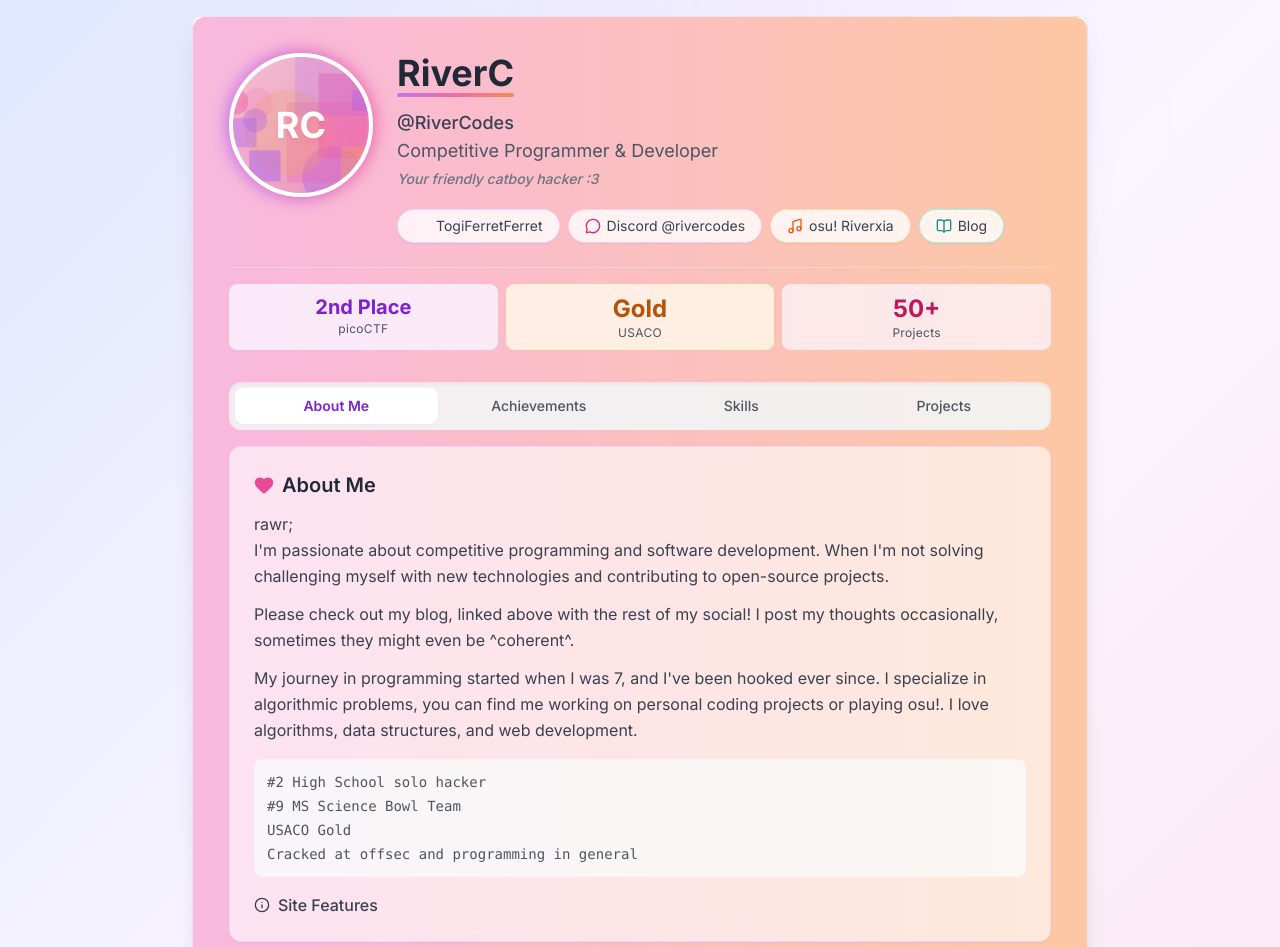
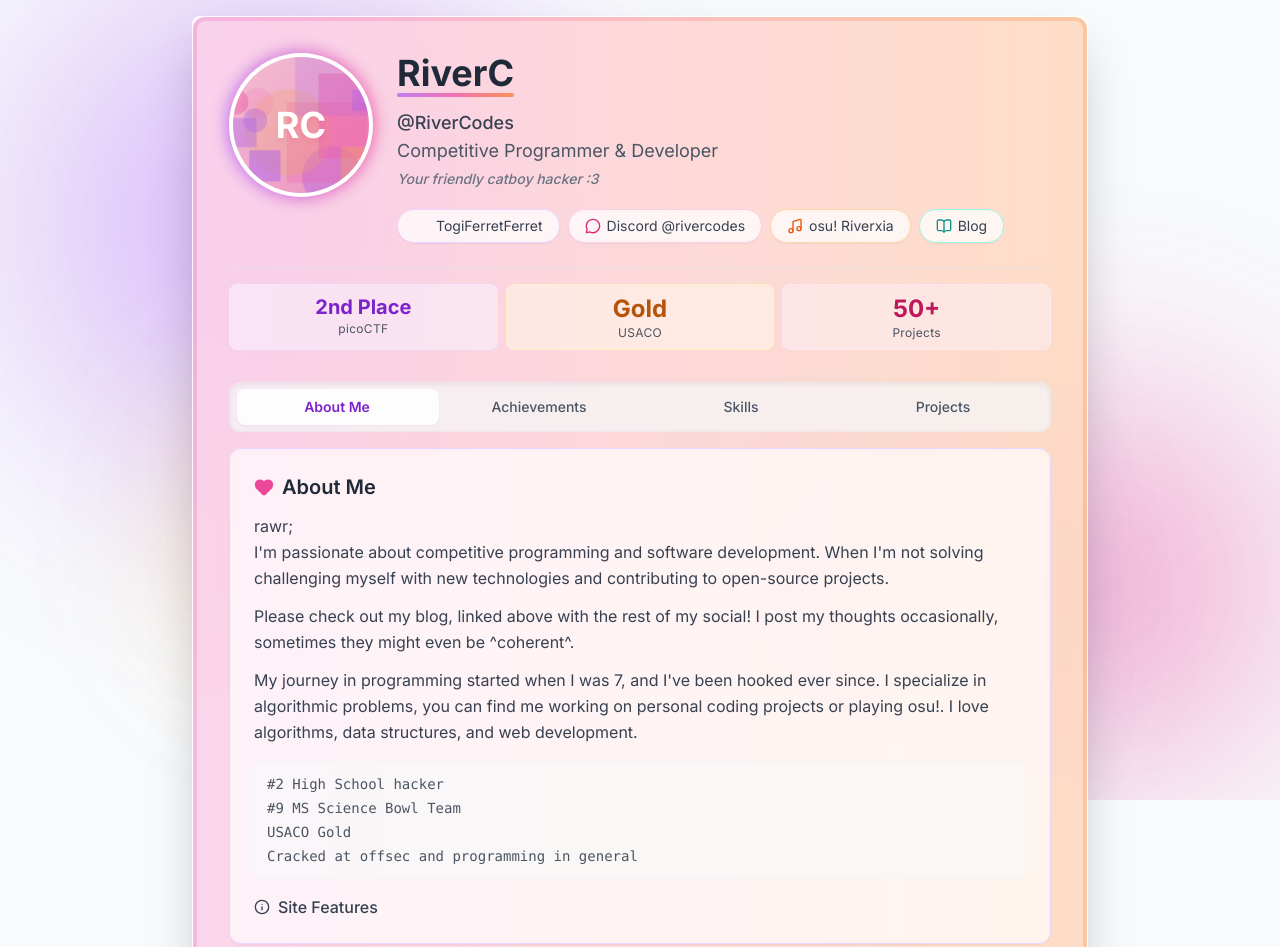
Before and after one commit to TogiFerretFerret/Profile-Website, a plain HTML site: page index.html in a window 1280 px wide. Shown: the top 947 px of the page. Drawn offline with nearby package versions, Linux system fonts and the light colour scheme.

Commit message:
Site Update

```diff
--- a/index.html
+++ b/index.html
@@ -17,10 +17,72 @@
         }
         body {
             font-family: 'Inter', sans-serif;
-            background-color: #f3f4f6;
+            background-color: #f8fafc; /* Very light slate base */
         }
 
-        /* Gradient Animation */
+        /* --- LIQUID BACKGROUND ANIMATIONS --- */
+        @keyframes drift-1 {
+            0% { transform: translate(0, 0) scale(1); }
+            33% { transform: translate(50px, -50px) scale(1.1); }
+            66% { transform: translate(-20px, 20px) scale(0.9); }
+            100% { transform: translate(0, 0) scale(1); }
+        }
+        @keyframes drift-2 {
+            0% { transform: translate(0, 0) rotate(0deg); }
+            50% { transform: translate(-50px, 50px) rotate(180deg); }
+            100% { transform: translate(0, 0) rotate(360deg); }
+        }
+        @keyframes drift-3 {
+            0% { transform: translate(0, 0) scale(1); }
+            50% { transform: translate(100px, 50px) scale(1.2); }
+            100% { transform: translate(0, 0) scale(1); }
+        }
+
+        .liquid-shape {
+            position: absolute;
+            filter: blur(80px);
+            opacity: 0.6;
+            animation-timing-function: ease-in-out;
+            animation-iteration-count: infinite;
+        }
+
+        .shape-1 {
+            top: -10%;
+            left: -10%;
+            width: 700px;
+            height: 700px;
+            background: radial-gradient(circle, rgba(168,85,247,0.8) 0%, rgba(192,132,252,0) 70%); /* Purple */
+            animation: drift-1 20s infinite;
+        }
+
+        .shape-2 {
+            bottom: -10%;
+            right: -10%;
+            width: 600px;
+            height: 600px;
+            background: radial-gradient(circle, rgba(236,72,153,0.8) 0%, rgba(244,114,182,0) 70%); /* Pink */
+            animation: drift-2 25s infinite reverse;
+        }
+
+        .shape-3 {
+            top: 40%;
+            left: 40%;
+            width: 500px;
+            height: 500px;
+            background: radial-gradient(circle, rgba(59,130,246,0.6) 0%, rgba(96,165,250,0) 70%); /* Blue */
+            animation: drift-3 30s infinite alternate;
+        }
+
+        .shape-4 {
+            bottom: 10%;
+            left: 10%;
+            width: 400px;
+            height: 400px;
+            background: radial-gradient(circle, rgba(245,158,11,0.6) 0%, rgba(251,191,36,0) 70%); /* Amber */
+            animation: drift-1 28s infinite reverse;
+        }
+
+        /* Gradient Animation for Border */
         @keyframes gradient-x {
             0%, 100% { background-position: 0% 50%; }
             50% { background-position: 100% 50%; }
@@ -29,20 +91,6 @@
             animation: gradient-x 15s ease infinite;
             background-size: 200% 200%;
         }
-
-        /* Blob Animation */
-        @keyframes float {
-            0% { transform: translate(0px, 0px) scale(1); }
-            33% { transform: translate(30px, -50px) scale(1.1); }
-            66% { transform: translate(-20px, 20px) scale(0.9); }
-            100% { transform: translate(0px, 0px) scale(1); }
-        }
-        .animate-blob {
-            animation: float 10s infinite ease-in-out;
-            opacity: 0.1;
-        }
-        .delay-2000 { animation-delay: 2s; }
-        .delay-4000 { animation-delay: 4s; }
 
         /* Hide scrollbar */
         .no-scrollbar::-webkit-scrollbar { display: none; }
@@ -84,26 +132,28 @@
         }
     </script>
 </head>
-<body class="min-h-screen w-full flex items-center justify-center p-4 bg-gradient-to-br from-indigo-100 via-purple-50 to-pink-100 relative overflow-x-hidden text-gray-900">
+<body class="min-h-screen w-full flex items-center justify-center p-4 relative overflow-x-hidden text-gray-900">
 
-    <!-- Background Animated Blobs -->
-    <div class="fixed inset-0 overflow-hidden pointer-events-none">
-        <div class="absolute top-0 left-1/4 w-96 h-96 bg-purple-200 rounded-full mix-blend-multiply filter blur-3xl animate-blob"></div>
-        <div class="absolute top-0 right-1/4 w-96 h-96 bg-pink-200 rounded-full mix-blend-multiply filter blur-3xl animate-blob delay-2000"></div>
-        <div class="absolute -bottom-32 left-1/3 w-96 h-96 bg-indigo-200 rounded-full mix-blend-multiply filter blur-3xl animate-blob delay-4000"></div>
+    <!-- New Liquid Background -->
+    <div class="fixed inset-0 overflow-hidden pointer-events-none z-0">
+        <div class="liquid-shape shape-1"></div>
+        <div class="liquid-shape shape-2"></div>
+        <div class="liquid-shape shape-3"></div>
+        <div class="liquid-shape shape-4"></div>
     </div>
 
     <!-- Main Card Container -->
-    <div class="relative w-full max-w-4xl bg-white rounded-lg shadow-xl border border-gray-200 overflow-hidden z-10">
+    <!-- Added bg-white/70 and backdrop-blur-xl for the frosted glass effect -->
+    <div class="relative w-full max-w-4xl bg-white/70 backdrop-blur-xl rounded-lg shadow-2xl border border-white/50 overflow-hidden z-10">
 
-        <!-- The Pretty Gradient Background -->
-        <div class="absolute inset-0 p-[1px] rounded-xl overflow-hidden">
+        <!-- The Pretty Gradient Border -->
+        <div class="absolute inset-0 p-[1px] rounded-xl overflow-hidden pointer-events-none">
             <div class="absolute inset-0 bg-gradient-to-r from-purple-400 via-pink-400 to-orange-400 opacity-50 animate-gradient-x"></div>
         </div>
 
         <!-- Inner Content -->
         <div class="relative p-1">
-            <div class="relative z-10 p-5 md:p-8">
+            <div class="relative z-10 p-5 md:p-8 bg-white/40 rounded-lg">
 
                 <!-- Profile Header -->
                 <div class="flex flex-col md:flex-row gap-6 items-center md:items-start">
@@ -111,7 +161,7 @@
                     <!-- Programmatic Abstract Avatar -->
                     <div class="relative group shrink-0">
                         <div class="absolute -inset-0.5 bg-gradient-to-r from-purple-500 to-pink-500 rounded-full opacity-75 group-hover:opacity-100 blur transition duration-300"></div>
-                        <div class="relative h-28 w-28 md:h-36 md:w-36 rounded-full border-4 border-white overflow-hidden transition-transform duration-300 group-hover:scale-105 bg-white flex items-center justify-center">
+                        <div class="relative h-28 w-28 md:h-36 md:w-36 rounded-full border-4 border-white/80 overflow-hidden transition-transform duration-300 group-hover:scale-105 bg-white flex items-center justify-center">
                             <canvas id="avatarCanvas" width="144" height="144" class="h-full w-full object-cover"></canvas>
                             <span class="absolute inset-0 flex items-center justify-center text-4xl font-bold text-white mix-blend-overlay drop-shadow-md">RC</span>
                         </div>
@@ -132,19 +182,19 @@
 
                         <!-- Social Links -->
                         <div class="flex flex-wrap justify-center md:justify-start gap-2 pt-3">
-                            <a href="https://github.com/TogiFerretFerret" target="_blank" class="inline-flex items-center gap-1.5 px-4 py-1.5 rounded-full border border-purple-200 bg-white/80 hover:bg-white hover:text-purple-700 transition-all duration-300 hover:scale-105 text-gray-700 text-sm shadow-sm">
+                            <a href="https://github.com/TogiFerretFerret" target="_blank" class="inline-flex items-center gap-1.5 px-4 py-1.5 rounded-full border border-purple-200 bg-white/60 hover:bg-white hover:text-purple-700 transition-all duration-300 hover:scale-105 text-gray-700 text-sm shadow-sm backdrop-blur-sm">
                                 <i data-lucide="github" class="w-4 h-4 text-purple-600"></i>
                                 <span>TogiFerretFerret</span>
                             </a>
-                            <a href="#" class="inline-flex items-center gap-1.5 px-4 py-1.5 rounded-full border border-pink-200 bg-white/80 hover:bg-white hover:text-pink-700 transition-all duration-300 hover:scale-105 text-gray-700 text-sm shadow-sm">
+                            <a href="#" class="inline-flex items-center gap-1.5 px-4 py-1.5 rounded-full border border-pink-200 bg-white/60 hover:bg-white hover:text-pink-700 transition-all duration-300 hover:scale-105 text-gray-700 text-sm shadow-sm backdrop-blur-sm">
                                 <i data-lucide="message-circle" class="w-4 h-4 text-pink-600"></i>
                                 <span>Discord @rivercodes</span>
                             </a>
-                            <a href="https://osu.ppy.sh/users/34415790" target="_blank" class="inline-flex items-center gap-1.5 px-4 py-1.5 rounded-full border border-orange-200 bg-white/80 hover:bg-white hover:text-orange-700 transition-all duration-300 hover:scale-105 text-gray-700 text-sm shadow-sm">
+                            <a href="https://osu.ppy.sh/users/34415790" target="_blank" class="inline-flex items-center gap-1.5 px-4 py-1.5 rounded-full border border-orange-200 bg-white/60 hover:bg-white hover:text-orange-700 transition-all duration-300 hover:scale-105 text-gray-700 text-sm shadow-sm backdrop-blur-sm">
                                 <i data-lucide="music" class="w-4 h-4 text-orange-600"></i>
                                 <span>osu! Riverxia</span>
                             </a>
-                            <a href="blog" class="inline-flex items-center gap-1.5 px-4 py-1.5 rounded-full border border-teal-200 bg-white/80 hover:bg-white hover:text-teal-700 transition-all duration-300 hover:scale-105 text-gray-700 text-sm shadow-sm">
+                            <a href="blog" class="inline-flex items-center gap-1.5 px-4 py-1.5 rounded-full border border-teal-200 bg-white/60 hover:bg-white hover:text-teal-700 transition-all duration-300 hover:scale-105 text-gray-700 text-sm shadow-sm backdrop-blur-sm">
                                 <i data-lucide="book-open" class="w-4 h-4 text-teal-600"></i>
                                 <span>Blog</span>
                             </a>
@@ -154,15 +204,15 @@
 
                 <!-- Highlight Stats (Fixed Capitalization) -->
                 <div class="grid grid-cols-3 gap-2 mt-6 pt-4 border-t border-gray-200/50">
-                    <div class="text-center p-2 rounded-lg bg-purple-50/80 hover:bg-purple-100 transition-colors cursor-default border border-purple-100">
+                    <div class="text-center p-2 rounded-lg bg-purple-50/50 hover:bg-purple-100/80 transition-colors cursor-default border border-purple-100">
                         <p class="text-xl font-bold text-purple-700">2nd Place</p>
                         <p class="text-xs text-gray-600 tracking-wide">picoCTF</p>
                     </div>
-                    <div class="text-center p-2 rounded-lg bg-amber-50/80 hover:bg-amber-100 transition-colors cursor-default border border-amber-100">
+                    <div class="text-center p-2 rounded-lg bg-amber-50/50 hover:bg-amber-100/80 transition-colors cursor-default border border-amber-100">
                         <p class="text-2xl font-bold text-amber-700">Gold</p>
                         <p class="text-xs text-gray-600 tracking-wide">USACO</p>
                     </div>
-                    <div class="text-center p-2 rounded-lg bg-pink-50/80 hover:bg-pink-100 transition-colors cursor-default border border-pink-100">
+                    <div class="text-center p-2 rounded-lg bg-pink-50/50 hover:bg-pink-100/80 transition-colors cursor-default border border-pink-100">
                         <p class="text-2xl font-bold text-pink-700">50+</p>
                         <p class="text-xs text-gray-600 tracking-wide">Projects</p>
                     </div>
@@ -170,9 +220,9 @@
 
                 <!-- Sliding Tabs Navigation -->
                 <div class="mt-8">
-                    <div class="relative grid grid-cols-4 p-1.5 bg-gray-100/90 rounded-xl shadow-inner">
+                    <div class="relative grid grid-cols-4 p-1.5 bg-gray-100/60 backdrop-blur-sm rounded-xl shadow-inner border border-gray-200/50">
                         <!-- Sliding Background -->
-                        <div id="tab-slider" class="absolute top-1.5 bottom-1.5 bg-white rounded-lg shadow-sm transition-all duration-300 ease-[cubic-bezier(0.4,0,0.2,1)]" style="left: 0.375rem; width: calc(25% - 0.75rem);"></div>
+                        <div id="tab-slider" class="absolute top-1.5 bottom-1.5 bg-white/90 rounded-lg shadow-sm transition-all duration-300 ease-[cubic-bezier(0.4,0,0.2,1)]" style="left: 0.375rem; width: calc(25% - 0.75rem);"></div>
 
                         <button onclick="switchTab('about')" id="tab-btn-about" class="tab-btn inline-flex items-center justify-center rounded-lg py-2 text-sm font-medium text-gray-600 hover:text-gray-900" data-state="active">
                             About Me
@@ -193,7 +243,7 @@
 
                         <!-- ABOUT TAB -->
                         <div id="content-about" class="tab-content space-y-6 animate-in fade-in zoom-in-95 duration-300">
-                            <div class="relative p-6 rounded-xl overflow-hidden border border-purple-200 bg-white/60 shadow-sm">
+                            <div class="relative p-6 rounded-xl overflow-hidden border border-purple-200 bg-white/50 backdrop-blur-sm shadow-sm">
                                 <h3 class="text-xl font-semibold mb-3 flex items-center gap-2 text-gray-800">
                                     <i data-lucide="heart" class="h-5 w-5 text-pink-500 fill-pink-500"></i> About Me
                                 </h3>
@@ -207,8 +257,8 @@
                                 <p class="text-gray-700 leading-relaxed mt-3">
                                     My journey in programming started when I was 7, and I've been hooked ever since. I specialize in algorithmic problems, you can find me working on personal coding projects or playing osu!. I love algorithms, data structures, and web development.
                                 </p>
-                                <div class="mt-4 p-3 bg-gray-50/80 rounded-lg border border-gray-100 font-mono text-sm text-gray-600 space-y-1">
-                                    <p>#2 High School solo hacker</p>
+                                <div class="mt-4 p-3 bg-gray-50/60 rounded-lg border border-gray-100 font-mono text-sm text-gray-600 space-y-1">
+                                    <p>#2 High School hacker</p>
                                     <p>#9 MS Science Bowl Team</p>
                                     <p>USACO Gold</p>
                                     <p>Cracked at offsec and programming in general</p>
@@ -228,13 +278,13 @@
                             </div>
 
                             <div class="grid grid-cols-1 md:grid-cols-2 gap-4">
-                                <div class="relative p-6 rounded-xl overflow-hidden border border-blue-200 bg-white/60 group hover:shadow-md transition-all duration-300">
+                                <div class="relative p-6 rounded-xl overflow-hidden border border-blue-200 bg-white/50 backdrop-blur-sm group hover:shadow-md transition-all duration-300">
                                     <h3 class="text-lg font-semibold mb-2 flex items-center gap-2 text-gray-800">
                                         <i data-lucide="zap" class="h-5 w-5 text-blue-500 group-hover:fill-blue-500 transition-colors"></i> Current Focus
                                     </h3>
                                     <p class="text-gray-700 text-sm">Currently focused on mastering advanced algorithms and exploring machine learning applications in competitive programming. Working on a personal project develop a more powerful computer interaction system relying on TARS-UI, realtime vision LLMS and prompt engineering.</p>
                                 </div>
-                                <div class="relative p-6 rounded-xl overflow-hidden border border-pink-200 bg-white/60 group hover:shadow-md transition-all duration-300">
+                                <div class="relative p-6 rounded-xl overflow-hidden border border-pink-200 bg-white/50 backdrop-blur-sm group hover:shadow-md transition-all duration-300">
                                     <h3 class="text-lg font-semibold mb-2 flex items-center gap-2 text-gray-800">
                                         <i data-lucide="star" class="h-5 w-5 text-orange-500 group-hover:fill-orange-500 transition-colors"></i> Fun Facts
                                     </h3>
@@ -253,7 +303,7 @@
                            <div id="achievements-main-grid" class="grid grid-cols-1 md:grid-cols-2 gap-4"></div>
 
                            <!-- Additional Achievements Container -->
-                           <div class="relative p-6 rounded-xl overflow-hidden border border-purple-200 bg-white/60">
+                           <div class="relative p-6 rounded-xl overflow-hidden border border-purple-200 bg-white/50 backdrop-blur-sm">
                                 <h3 class="text-lg font-semibold mb-3 flex items-center gap-2 text-gray-800">
                                     <i data-lucide="star" class="h-5 w-5 text-purple-600"></i> Additional Achievements
                                 </h3>
@@ -264,7 +314,7 @@
                         <!-- SKILLS TAB (Dynamically Rendered) -->
                         <div id="content-skills" class="tab-content hidden space-y-6 animate-in fade-in zoom-in-95 duration-300">
                             <!-- Technical Skills -->
-                            <div class="relative p-6 rounded-xl overflow-hidden border border-blue-200 bg-white/60">
+                            <div class="relative p-6 rounded-xl overflow-hidden border border-blue-200 bg-white/50 backdrop-blur-sm">
                                 <h3 class="text-xl font-semibold mb-4 flex items-center gap-2 text-gray-800">
                                     <i data-lucide="code" class="h-5 w-5 text-blue-600"></i> Technical Skills
                                 </h3>
@@ -273,14 +323,14 @@
 
                             <div class="grid grid-cols-1 md:grid-cols-2 gap-4">
                                 <!-- Languages -->
-                                <div class="relative p-6 rounded-xl overflow-hidden border border-indigo-200 bg-white/60 group hover:shadow-md transition-all duration-300">
+                                <div class="relative p-6 rounded-xl overflow-hidden border border-indigo-200 bg-white/50 backdrop-blur-sm group hover:shadow-md transition-all duration-300">
                                     <h3 class="text-lg font-semibold mb-3 flex items-center gap-2 text-gray-800">
                                         <i data-lucide="code-2" class="h-5 w-5 text-indigo-600"></i> Languages
                                     </h3>
                                     <div id="skills-languages-grid" class="grid grid-cols-2 gap-2 text-sm"></div>
                                 </div>
                                 <!-- Frameworks -->
-                                <div class="relative p-6 rounded-xl overflow-hidden border border-purple-200 bg-white/60 group hover:shadow-md transition-all duration-300">
+                                <div class="relative p-6 rounded-xl overflow-hidden border border-purple-200 bg-white/50 backdrop-blur-sm group hover:shadow-md transition-all duration-300">
                                     <h3 class="text-lg font-semibold mb-3 flex items-center gap-2 text-gray-800">
                                         <i data-lucide="zap" class="h-5 w-5 text-purple-600"></i> Frameworks
                                     </h3>
@@ -462,7 +512,7 @@
             if (!mainGrid || !additionalGrid) return;
 
             mainGrid.innerHTML = achievementsData.main.map(item => `
-                <div class="relative p-6 rounded-xl overflow-hidden border border-${item.color}-200 bg-white/60 group hover:shadow-md hover:scale-[1.02] transition-all duration-300">
+                <div class="relative p-6 rounded-xl overflow-hidden border border-${item.color}-200 bg-white/60 group hover:shadow-md hover:scale-[1.02] transition-all duration-300 backdrop-blur-sm">
                     <div class="relative flex gap-4">
                         <div class="bg-${item.color}-100 p-3 rounded-lg h-fit text-${item.color}-600">
                             <i data-lucide="${item.icon}" class="h-6 w-6"></i>
@@ -483,7 +533,7 @@
             `).join('');
 
             additionalGrid.innerHTML = achievementsData.additional.map(item => `
-                <div class="flex items-center gap-2 p-2 rounded-lg bg-${item.color}-50">
+                <div class="flex items-center gap-2 p-2 rounded-lg bg-${item.color}-50/80 backdrop-blur-sm">
                     <i data-lucide="${item.icon}" class="h-4 w-4 text-${item.color}-600"></i>
                     <span class="text-gray-700">${item.text}</span>
                 </div>
@@ -510,11 +560,11 @@
             `).join('');
 
             langGrid.innerHTML = skillsData.languages.map(item => `
-                <div class="flex items-center gap-2 p-2 rounded-lg bg-${item.color}-50"><div class="w-2 h-2 rounded-full bg-${item.color}-600"></div><span class="text-gray-700">${item.name}</span></div>
+                <div class="flex items-center gap-2 p-2 rounded-lg bg-${item.color}-50/80 backdrop-blur-sm"><div class="w-2 h-2 rounded-full bg-${item.color}-600"></div><span class="text-gray-700">${item.name}</span></div>
             `).join('');
 
             frameGrid.innerHTML = skillsData.frameworks.map(item => `
-                <div class="flex items-center gap-2 p-2 rounded-lg bg-${item.color}-50"><div class="w-2 h-2 rounded-full bg-${item.color}-600"></div><span class="text-gray-700">${item.name}</span></div>
+                <div class="flex items-center gap-2 p-2 rounded-lg bg-${item.color}-50/80 backdrop-blur-sm"><div class="w-2 h-2 rounded-full bg-${item.color}-600"></div><span class="text-gray-700">${item.name}</span></div>
             `).join('');
         }
 
@@ -523,7 +573,7 @@
             if (!grid) return;
 
             grid.innerHTML = projectsData.map(item => `
-                <div class="relative p-6 rounded-xl overflow-hidden border border-${item.color}-200 bg-white/60 group hover:shadow-md hover:scale-[1.02] transition-all duration-300">
+                <div class="relative p-6 rounded-xl overflow-hidden border border-${item.color}-200 bg-white/60 group hover:shadow-md hover:scale-[1.02] transition-all duration-300 backdrop-blur-sm">
                     <div class="relative flex gap-4">
                         <div class="bg-${item.color}-100 p-3 rounded-lg h-fit text-${item.color}-600">
                             <i data-lucide="${item.icon}" class="h-6 w-6"></i>
```
